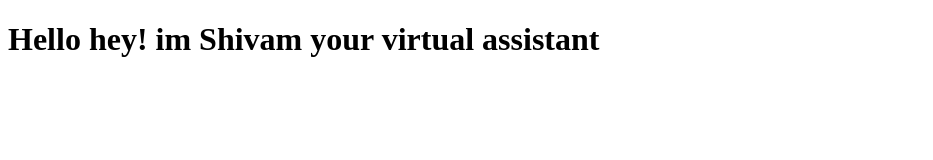
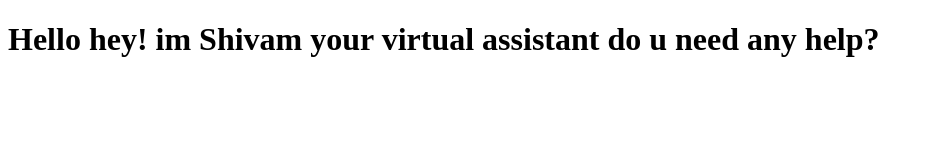
Before and after one commit to RohanKonduskar/exercise_p5, a plain HTML site: page index.html in a window 1280 px wide. Shown: the whole page, without its empty margins (0-933 px from the left). Drawn offline with Linux system fonts and the light colour scheme.

Commit message:
second commit

```diff
--- a/index.html
+++ b/index.html
@@ -8,6 +8,8 @@
 <body>
     <h1>Hello
         hey! im Shivam your virtual assistant
+
+        do u need any help?
     </h1>
 
 </body>
```
